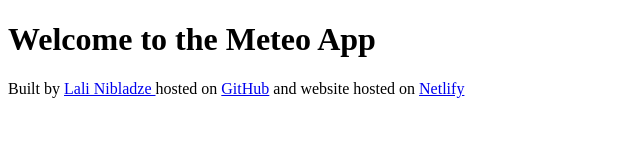
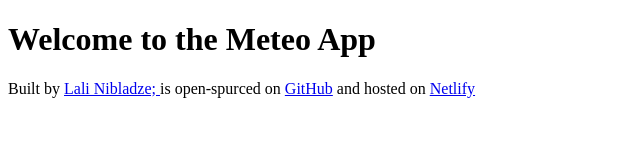
Before and after one commit to DryadNymph/Meteo1, a plain HTML site: page index.html in a window 1280 px wide. Shown: the whole page, without its empty margins (0-640 px from the left). Drawn offline with Linux system fonts and the light colour scheme.

Commit message:
changed the footing

```diff
--- a/index.html
+++ b/index.html
@@ -10,11 +10,11 @@
     <footer>
       Built by
       <a href="https://github.com/DryadNymph" target="_blank">
-        Lali Nibladze
+        Lali Nibladze;
       </a>
-      hosted on
+      is open-spurced on
       <a href="https://github.com/DryadNymph/Meteo1" target="_blank">GitHub</a>
-      and website hosted on
+      and hosted on
       <a href="https://meteo-shecodes-app-1.netlify.app/" target="_blank"
         >Netlify</a
       >
```
